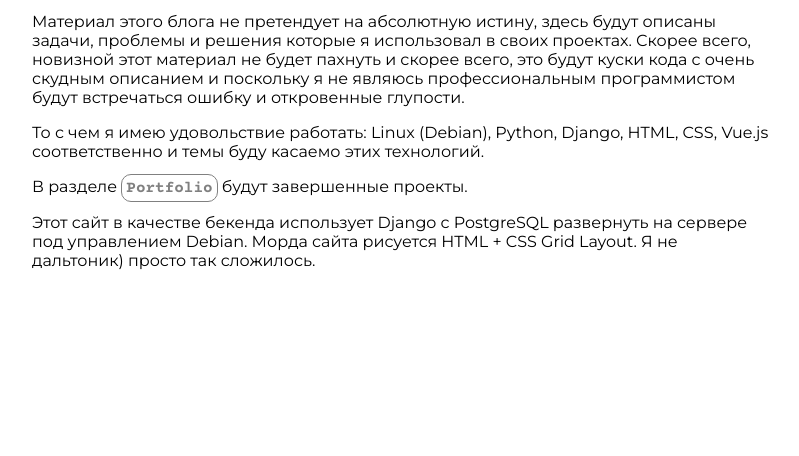
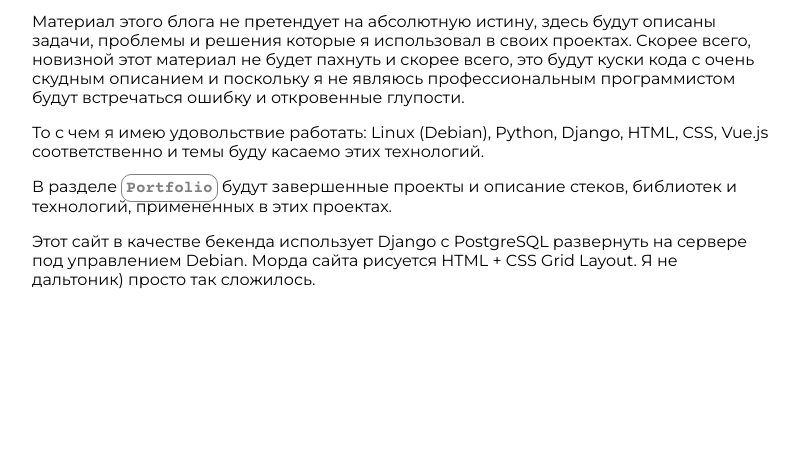
Before and after one commit to mebius01/anzim, a Django app: template templates/blog/about.html in a window 1280 px wide. Shown: the part 265-721 px from the top of the page, without its empty margins (239-1038 px from the left). Run offline with Django 3.2, Linux system fonts and the light colour scheme; the template is opened without the code that fills it, so the values that code supplies are empty; some libraries are stand-ins or nearby versions; some web fonts are replaced.

Commit message:
css.. about

```diff
--- a/templates/blog/about.html
+++ b/templates/blog/about.html
@@ -20,7 +20,7 @@
             <p>
                 То с чем я имею удовольствие работать: Linux (Debian), Python, Django, HTML, CSS, Vue.js соответственно и темы буду касаемо этих технологий.
             <p>
-                В разделе <a class="portfolio" href="{% url 'blog:portfolio' %}">Portfolio</a> будут завершенные проекты.
+                В разделе <a class="portfolio" href="{% url 'blog:portfolio' %}">Portfolio</a> будут завершенные проекты и описание стеков, библиотек и технологий, примененных в этих проектах.
             </p>
             </p>
             <p>
```
